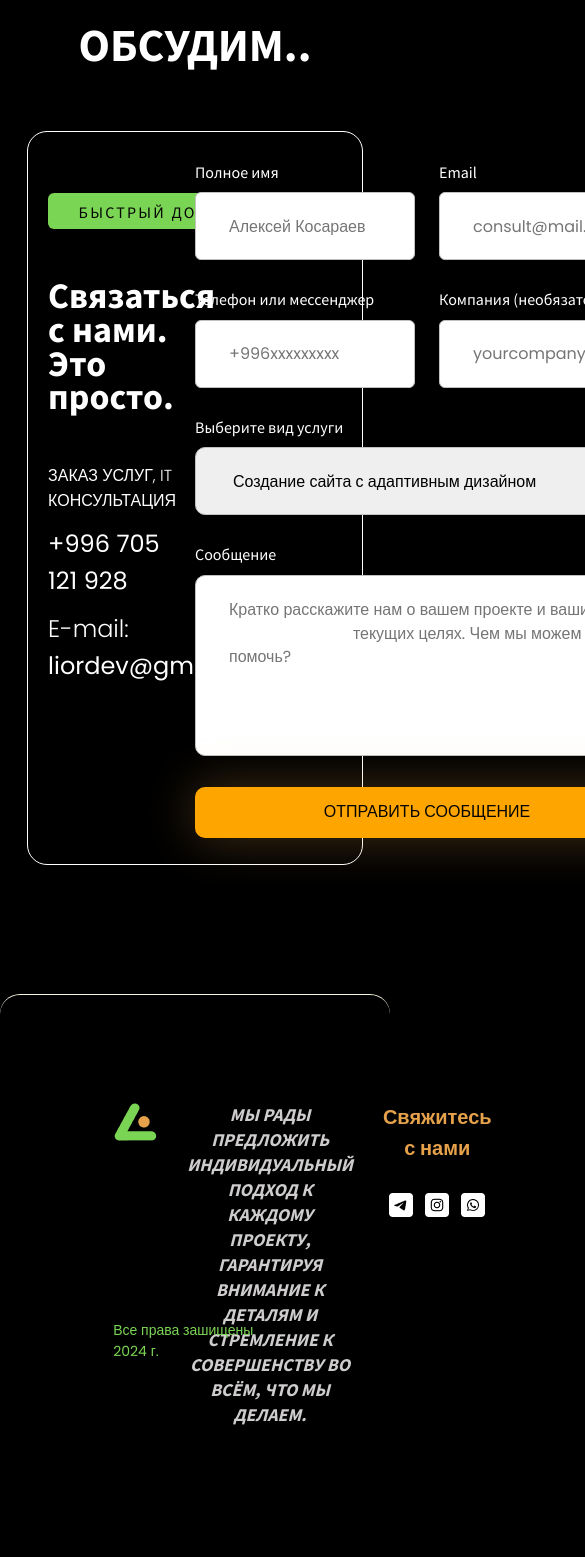
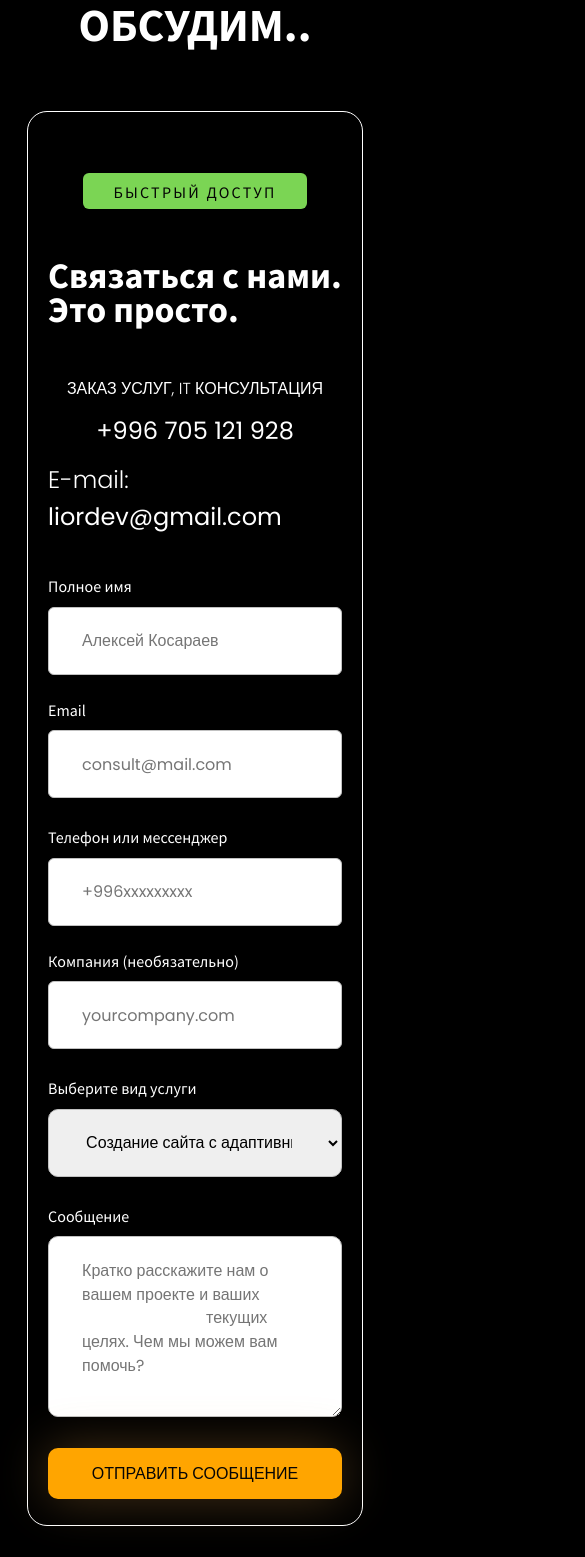
Before and after one commit to ramilyamm/lior-dev, a React (Create React App) app: page /form in a window 390 px wide. Shown: the part 371-1928 px from the top of the page, 585 px wide, since content can reach past the window. Before the commit the page ends 1798 px from the top, so only its background shows below. Built offline with nearby package versions, Linux system fonts and the light colour scheme.

Commit message:
Done form and footer

```diff
--- a/src/components/Footer/Footer.module.scss
+++ b/src/components/Footer/Footer.module.scss
@@ -1,13 +1,15 @@
 .footer {
 	margin-top: 129px;
-    border-top: 1px solid #F7F3E0;
+	border-top: 1px solid #f7f3e0;
 	border-radius: 20px 20px 0 0;
-    padding: 107px 100px 70px;
 	height: 376px;
 	backdrop-filter: blur(13.880000114440918px);
 	width: 100%;
+	display: flex;
+	flex-direction: column;
+	justify-content: center;
+	align-items: center;
 }
-
 
 .wrapper {
 	display: flex;
@@ -45,7 +47,6 @@
 }
 
 .footer_end {
-    margin-top: 103px;
 	color: rgb(123, 213, 84);
 	font-family: 'Poppins', sans-serif;
 	font-size: 14px;
@@ -55,7 +56,25 @@
 	text-align: left;
 }
 
-@media (max-width:1440px) {
+.content {
+	display: flex;
+	flex-direction: column;
+	gap: 74.5px;
+}
+
+.bottom_info {
+	display: flex;
+	flex-direction: column;
+	gap: 26.5px;
+	height: 30px;
+}
+
+.line {
+	width: 100%;
+	border: 1px solid rgb(123, 213, 84);
+}
+
+@media (max-width: 1440px) {
 	.footer {
 		width: 100%;
 	}
@@ -65,8 +84,23 @@
 	}
 }
 
-@media(max-width:1000px) {
+@media (max-width: 1000px) {
 	.wrapper {
 		gap: 30px;
 	}
 }
+
+@media (max-width: 540px) {
+	.description {
+		font-size: 16px;
+		font-weight: 500;
+		line-height: 20px;
+	}
+}
+@media (max-width: 456px) {
+	.description {
+		font-size: 16px;
+		font-weight: 500;
+		line-height: 15px;
+	}
+}
--- a/src/components/Footer/Footer.tsx
+++ b/src/components/Footer/Footer.tsx
@@ -1,4 +1,4 @@
-import React, { FC } from 'react';
+import React, { FC } from 'react'
 import s from './Footer.module.scss'
 import logo from '../../Assets/image/Ramilya/logo.png'
 import tg from '../../Assets/image/Ramilya/telegram.png'
@@ -9,32 +9,39 @@ const Footer: FC = () => {
 	return (
 		<footer className={s.footer}>
 			<div className='container'>
+				<div className={s.content}>
 					<div className={s.wrapper}>
 						<div>
-                        <img src={logo} alt="logo" />
+							<img src={logo} alt='logo' />
 						</div>
-                    <h3 className={s.description}>Мы рады предложить индивидуальный подход
-                        к каждому проекту, гарантируя внимание
-                        к деталям и стремление к совершенству во всём, что мы делаем.</h3>
+						<h3 className={s.description}>
+							Мы рады предложить индивидуальный подход к каждому проекту,
+							гарантируя внимание к деталям и стремление к совершенству во всём,
+							что мы делаем.
+						</h3>
 						<div>
 							<h2 className={s.social_block}>Свяжитесь с нами</h2>
 							<div className={s.image_wrapper}>
-                            <a href="https:t.me/">
-                                <img src={tg} alt="tg" />
+								<a href='https:t.me/'>
+									<img src={tg} alt='tg' />
 								</a>
-                            <a href="">
-                                <img src={inst} alt="inst" />
+								<a href=''>
+									<img src={inst} alt='inst' />
 								</a>
-                            <a href="">
-                                <img src={whatsapp} alt="whatsapp" />
+								<a href=''>
+									<img src={whatsapp} alt='whatsapp' />
 								</a>
 							</div>
 						</div>
 					</div>
+					<div className={s.bottom_info}>
+						<div className={s.line}></div>
 						<h2 className={s.footer_end}>Все права зашищены 2024 г.</h2>
 					</div>
+				</div>
+			</div>
 		</footer>
-    );
-};
+	)
+}
 
-export default Footer;
+export default Footer
--- a/src/pages/Form/Form.module.scss
+++ b/src/pages/Form/Form.module.scss
@@ -1,5 +1,5 @@
 .sect_form_wp {
-    margin-top: 110px;
+	margin-top: 90px;
 
 	h2 {
 		margin: 50px 0;
@@ -19,6 +19,7 @@
 	border: 1px solid rgb(255, 255, 255);
 	border-radius: 20px;
 	backdrop-filter: blur(13.88px);
+	// background-color: inherit;
 }
 
 .form_wrapper {
@@ -42,7 +43,7 @@
 		padding: 8px 23px;
 		width: 274px;
 		height: 46px;
-        background: #7BD554;
+		background: #7bd554;
 		font-weight: 600;
 		font-size: 20px;
 		line-height: 148%;
@@ -70,7 +71,6 @@
 		line-height: 155%;
 		letter-spacing: 0%;
 		margin-bottom: 11px;
-
 	}
 
 	a {
@@ -83,7 +83,6 @@
 		letter-spacing: 0%;
 		text-align: left;
 	}
-
 }
 
 .form_mail {
@@ -91,7 +90,6 @@
 	font-family: 'Poppins', sans-serif;
 	font-weight: 600;
 	font-size: 16px;
-
 
 	span {
 		font-weight: 300;
@@ -166,7 +164,6 @@
 	color: #000;
 }
 
-
 .form_btn {
 	margin-top: 28px;
 	border-radius: 10px;
@@ -187,22 +184,44 @@
 	color: white;
 }
 
-
-@media (max-width:1440px) {
-
+@media (max-width: 1440px) {
 	.form_left {
 		max-width: 50%;
 	}
 }
 
-@media (max-width:1030px) {
+@media (max-width: 1080px) {
+	.form_wrapper {
+		display: flex;
+		flex-direction: column;
+		gap: 40px;
+	}
+
+	.form_left {
+		display: flex;
+		flex-direction: column;
+		justify-content: center;
+		align-items: center;
+		max-width: 100%;
+	}
+
+	.inputs_wrapper {
+		display: flex;
+		flex-direction: column;
+		justify-content: space-between;
+	}
+
+	.inputs_top {
+		width: 100%;
+	}
+}
+@media (max-width: 1030px) {
 	.form_left {
 		padding: 0;
 	}
 }
 
-
-@media (max-width:930px) {
+@media (max-width: 930px) {
 	.form_wrapper {
 		display: flex;
 		justify-content: space-between;
@@ -224,13 +243,17 @@
 	}
 }
 
-@media (max-width:880px) {
+@media (max-width: 880px) {
 	.sect_form_wp {
 		.form {
 			display: flex;
 			flex-direction: column;
 		}
-
+	}
 }
 
+@media (max-width: 768px) {
+	.form_btn {
+		width: 100%;
 	}
+}
```
Lines whose indentation alone changed are shown as unchanged.
